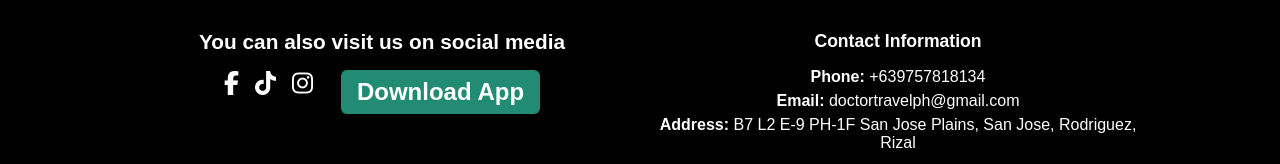
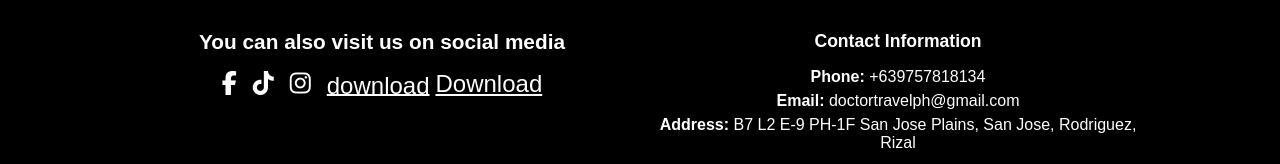
Before and after one commit to joey-crtl/DTTMSys-Dynamic-WebApp, a React (Vite) app: page / in a window 1280 px wide. Shown: the part 7152-7316 px from the top of the page. Built offline with nearby package versions, Linux system fonts and the light colour scheme; no server answers.

Commit message:
revision on the download button

```diff
--- a/src/pages/contact.jsx
+++ b/src/pages/contact.jsx
@@ -217,11 +217,14 @@ function Contact() {
               {/* Download App Button */}
               <a
                 href="https://expo.dev/artifacts/eas/pU8x2t3478LY2uaCn5oHrj.apk"
-                className="download-app-btn"
+                className="download-btn"
                 target="_blank"
                 rel="noopener noreferrer"
               >
-                Download App
+                <span className="material-icons" style={{ verticalAlign: "middle", marginRight: "6px" }}>
+                  download
+                </span>
+                Download
               </a>
             </div>
           </div>
```
